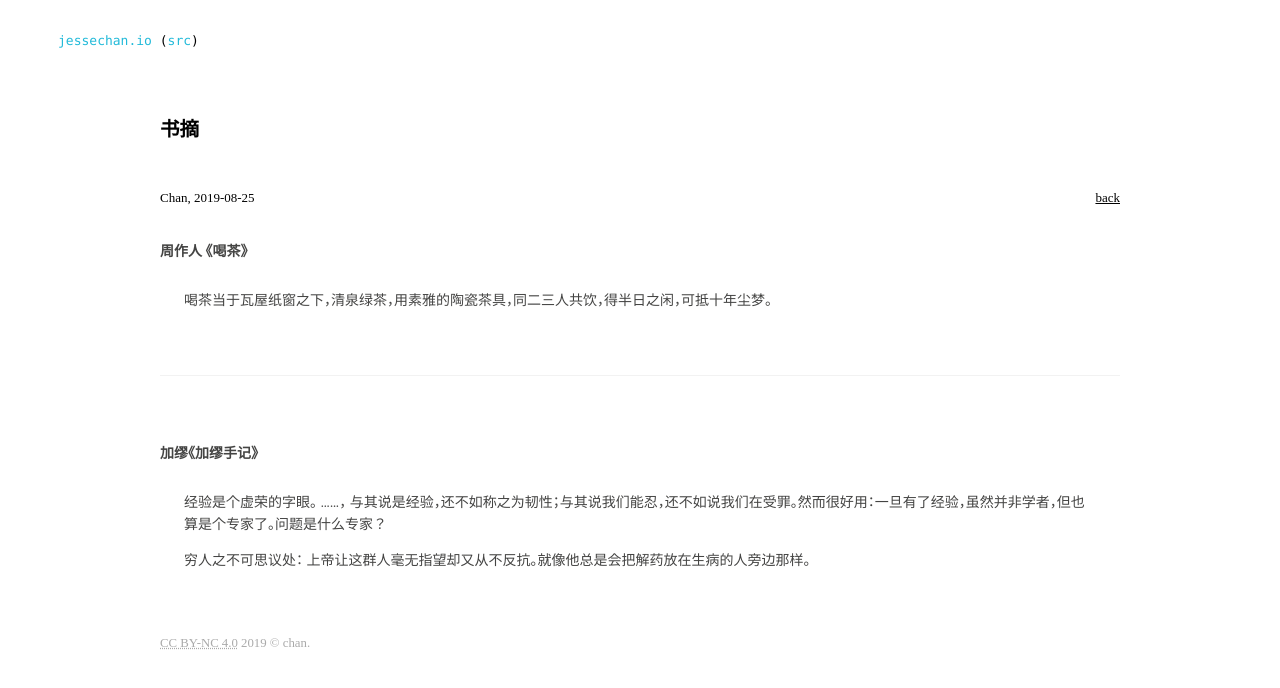
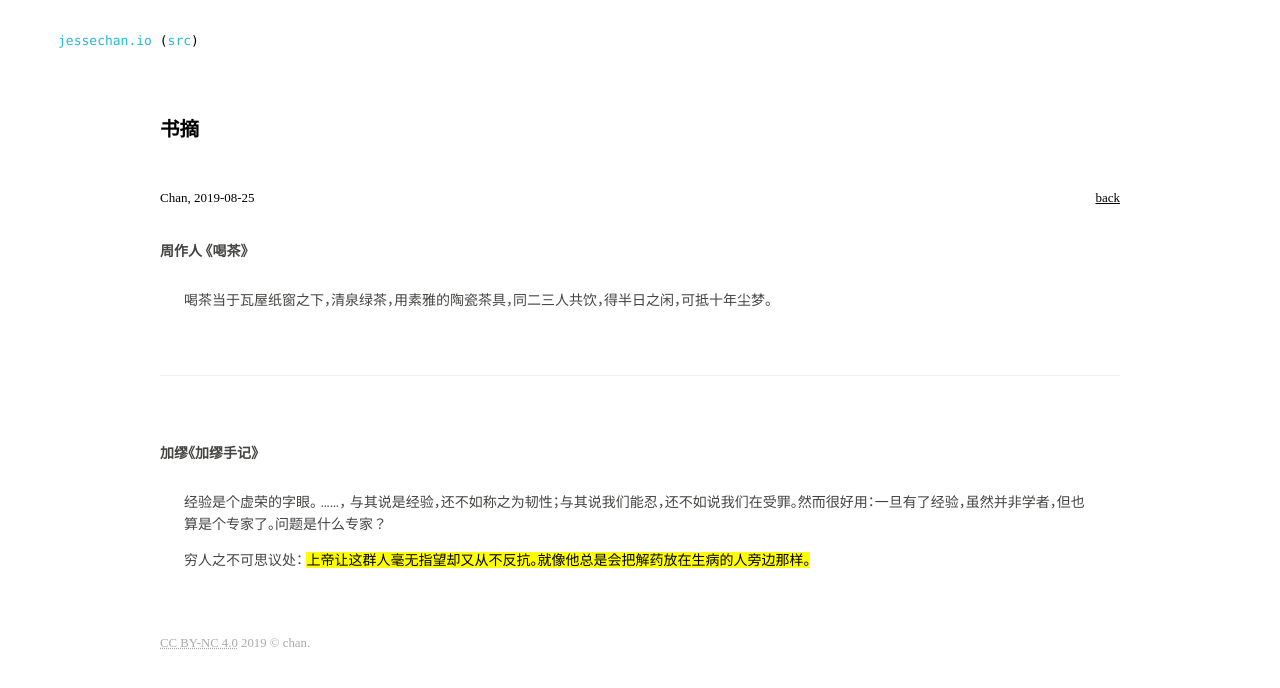
Before and after one commit to JesseEisen/chan, a Jekyll site: the page built from _posts/2019-08-25-book-pargraph.md, in a window 1280 px wide. Shown: the top 688 px of the page. Built offline with Jekyll 4.4.1, drawn with Linux system fonts in a browser that asks for light colours.

```diff
--- a/_posts/2019-08-25-book-pargraph.md
+++ b/_posts/2019-08-25-book-pargraph.md
@@ -16,4 +16,4 @@ category: "essay"
 
 > 经验是个虚荣的字眼。 ……， 与其说是经验，还不如称之为韧性；与其说我们能忍，还不如说我们在受罪。然而很好用：一旦有了经验，虽然并非学者，但也算是个专家了。问题是什么专家？
 >
-> 穷人之不可思议处： 上帝让这群人毫无指望却又从不反抗。就像他总是会把解药放在生病的人旁边那样。
+> 穷人之不可思议处： <mark>上帝让这群人毫无指望却又从不反抗。就像他总是会把解药放在生病的人旁边那样。</mark>
```
